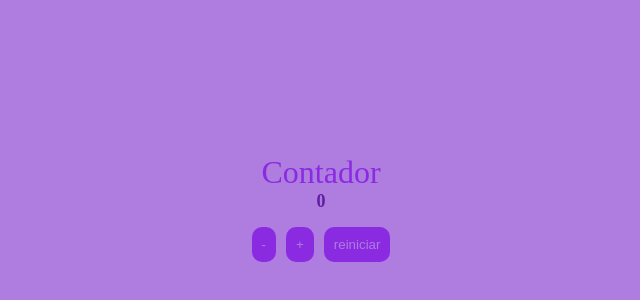
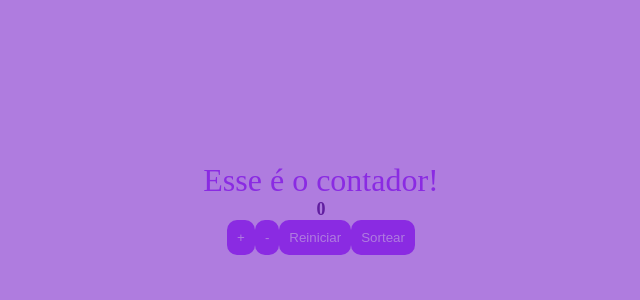
Before and after one commit to Ana-Machioni/projeto-react-2, a React (Vite) app: page / in a window 1280 px wide. Shown: the part 192-492 px from the top of the page, without its empty margins (319-959 px from the left). Built offline with nearby package versions, Linux system fonts and the light colour scheme.

Commit message:
add: Fazendo o contador jsx

```diff
--- a/src/components/Contador/Contador.jsx
+++ b/src/components/Contador/Contador.jsx
@@ -4,25 +4,34 @@ import styles from "./Contador.module.css"
 function Contador() {
 
     const [numero, setNumero] = useState(0)
-    const [numero2, setNumero2] = useState(0)
 
-    const atualizarNumero = () => {
-
+    const aumentarnumero = () => {
         setNumero(numero + 1)
     }
 
+    const subtrairnumero = () => {
+        setNumero(numero - 1)
+    }
 
-    return(
+    const reiniciarnumero = () => {
+        setNumero(0)
+    }
+
+    const sortearnumero = () => {
+        Math.floor(Math.random() * 100);
+    }
+
+    return (
         <div className={styles.contador}>
-            <h1>Contador</h1>
+            <h1>Esse é o contador!</h1>
             <span className={styles.span}>{numero}</span>
-        <div className={styles.buttonContainer}>
-            <button className={styles.button}>-</button>
-            <button className={styles.button}>+</button>
-            <button className={styles.button}>reiniciar</button>
+            <div className={styles.botoesContainer}>
+                <button className={styles.button} onClick={aumentarnumero}>+</button>
+                <button className={styles.button} onClick={subtrairnumero}>-</button>
+                <button className={styles.button} onClick={reiniciarnumero}>Reiniciar</button>
+                <button className={styles.button} onClick={sortearnumero}>Sortear</button>
             </div>
         </div>
-
     )
 }
 
```
